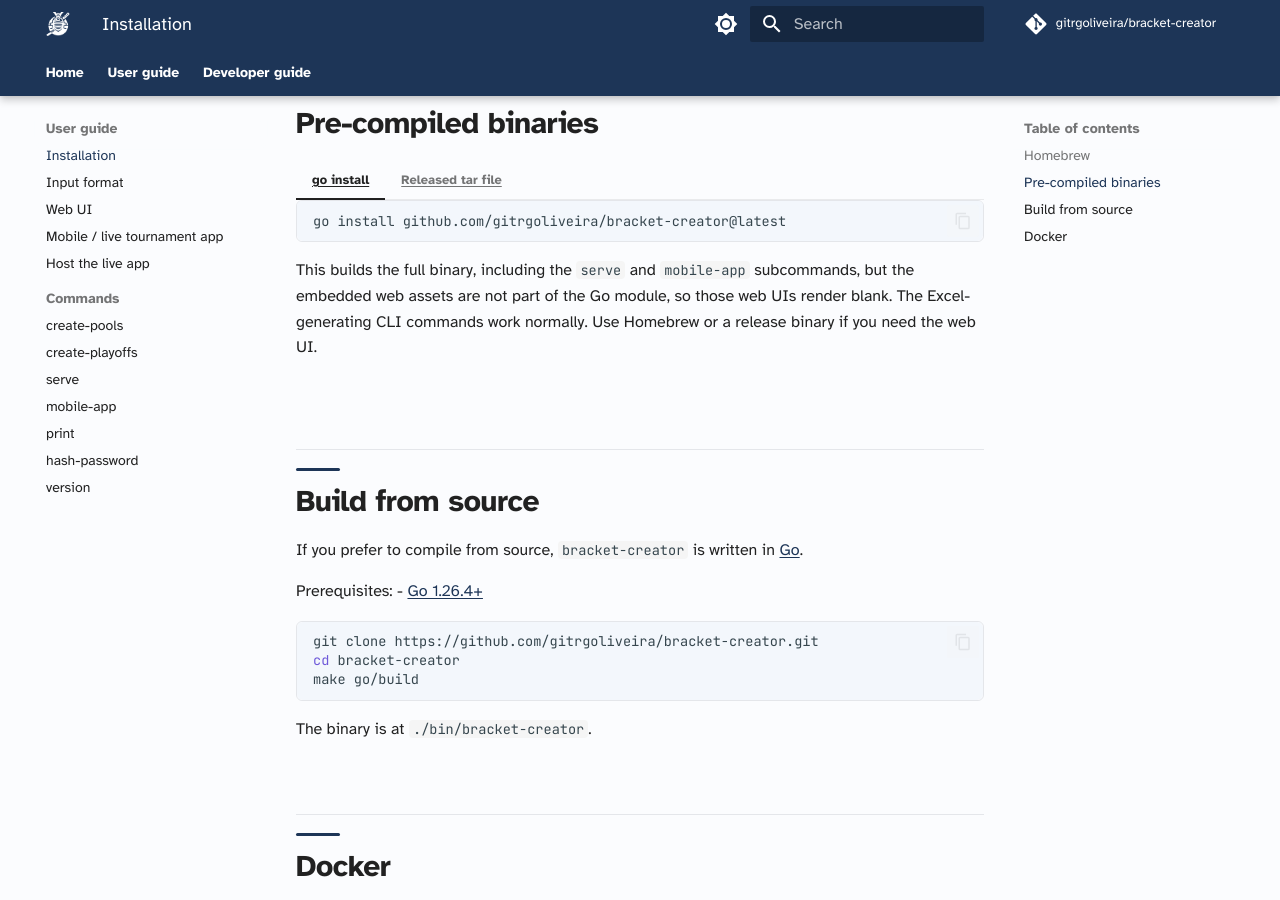
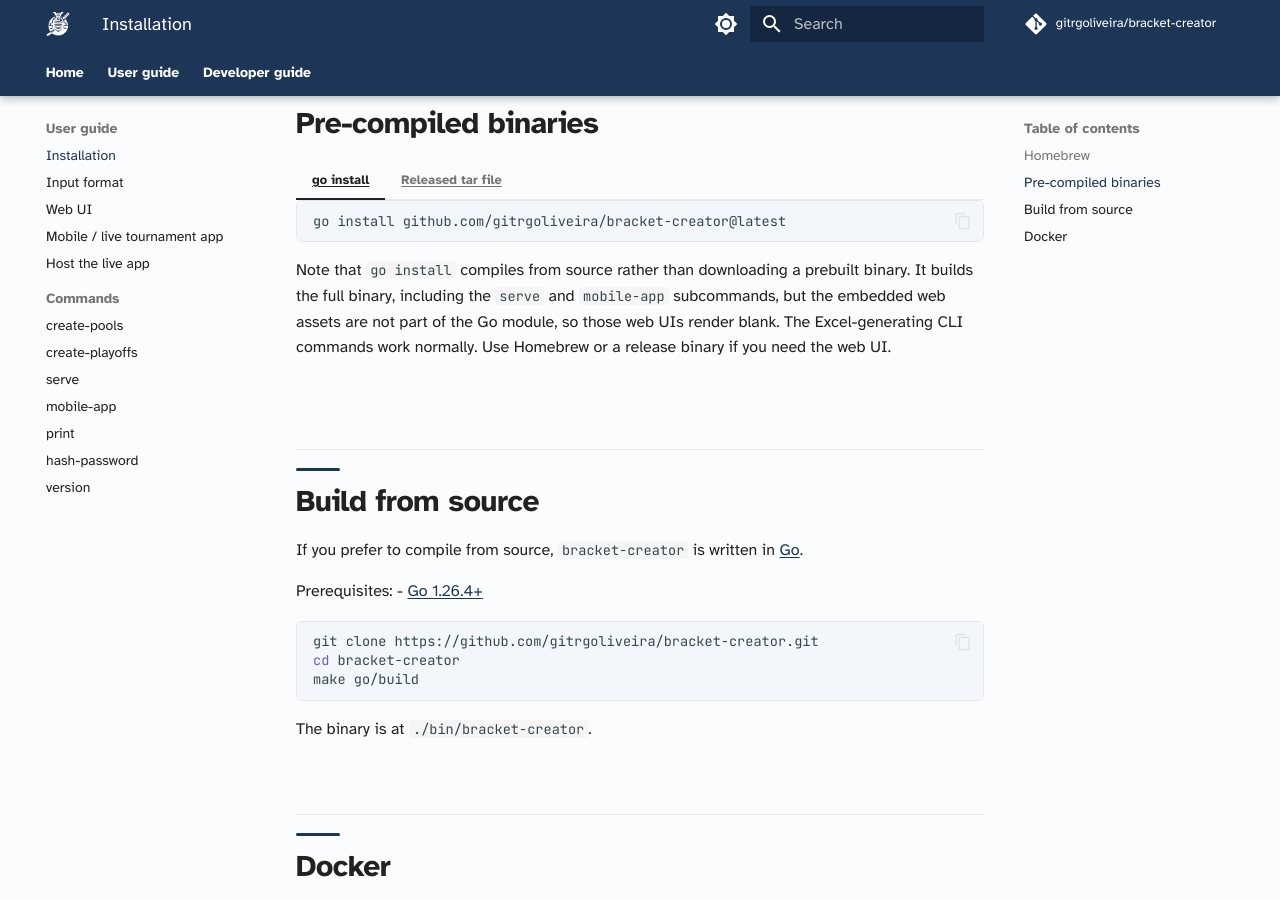
Before and after one commit to gitrgoliveira/bracket-creator, an MkDocs documentation site: the page built from docs/user-guide/getting-started.md, in a window 1280 px wide and 900 px high, scrolled down 721 px. Built offline with MkDocs 1.6.1 and Material for MkDocs 9.7.7, drawn with Linux system fonts in a browser that asks for light colours; comment, search, counter and statistics services are not loaded.

Commit message:
docs(mp-5rg5): note go install compiles from source
The go install tab sits under "Pre-compiled binaries" but it builds from
source, not a prebuilt download. Add a one-line clarification so readers
don't mistake it for a binary download.

Co-Authored-By: Claude Opus 4.8 <noreply@anthropic.com>

````diff
--- a/docs/user-guide/getting-started.md
+++ b/docs/user-guide/getting-started.md
@@ -23,7 +23,7 @@ The single binary bundles every subcommand, including `bracket-creator serve` (w
     go install github.com/gitrgoliveira/bracket-creator@latest
     ```
 
-    This builds the full binary, including the `serve` and `mobile-app` subcommands, but the embedded web assets are not part of the Go module, so those web UIs render blank. The Excel-generating CLI commands work normally. Use Homebrew or a release binary if you need the web UI.
+    Note that `go install` compiles from source rather than downloading a prebuilt binary. It builds the full binary, including the `serve` and `mobile-app` subcommands, but the embedded web assets are not part of the Go module, so those web UIs render blank. The Excel-generating CLI commands work normally. Use Homebrew or a release binary if you need the web UI.
 
 === "Released tar file"
 
````
